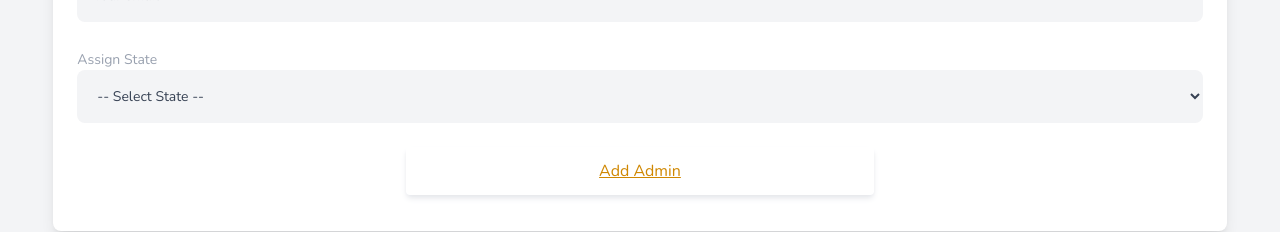
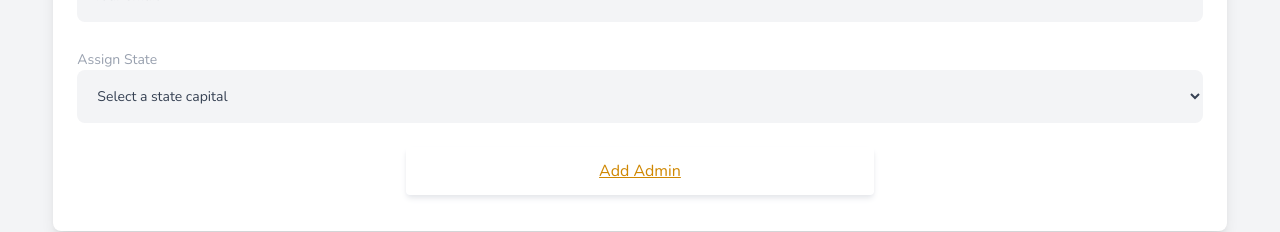
Before and after one commit to JoshTino/troway, a React (Vite) app in the folder frontend/: page /add-new-admin in a window 1280 px wide. Shown: the part 358-590 px from the top of the page. Built offline with nearby package versions, Linux system fonts and the light colour scheme; no server answers; sample sign-in values are in the browser's storage; a web font is replaced by a local one.

Commit message:
feat: replace select options from list of states in Nigeria to list of state capitals

```diff
--- a/frontend/components/AddAdmin.jsx
+++ b/frontend/components/AddAdmin.jsx
@@ -26,44 +26,44 @@ const AddAdmin = () => {
 						<div className="mb-6">
 							<span className="text-gray-400 font-nunito text-sm">Assign State</span>
 							<select className="bg-gray-100 text-gray-700 font-nunito text-sm p-4 w-full outline-green-100 rounded-lg" required placeholder="Your password" type="password" name="password" >
-								  <option value="">-- Select State --</option>
-								  <option value="Abia">Abia</option>
-								  <option value="Adamawa">Adamawa</option>
-								  <option value="Akwa Ibom">Akwa Ibom</option>
-								  <option value="Anambra">Anambra</option>
-								  <option value="Bauchi">Bauchi</option>
-								  <option value="Bayelsa">Bayelsa</option>
-								  <option value="Benue">Benue</option>
-								  <option value="Borno">Borno</option>
-								  <option value="Cross River">Cross River</option>
-								  <option value="Delta">Delta</option>
-								  <option value="Ebonyi">Ebonyi</option>
-								  <option value="Edo">Edo</option>
-								  <option value="Ekiti">Ekiti</option>
-								  <option value="Enugu">Enugu</option>
-								  <option value="FCT">Federal Capital Territory (Abuja)</option>
-								  <option value="Gombe">Gombe</option>
-								  <option value="Imo">Imo</option>
-								  <option value="Jigawa">Jigawa</option>
-								  <option value="Kaduna">Kaduna</option>
-								  <option value="Kano">Kano</option>
-								  <option value="Katsina">Katsina</option>
-								  <option value="Kebbi">Kebbi</option>
-								  <option value="Kogi">Kogi</option>
-								  <option value="Kwara">Kwara</option>
-								  <option value="Lagos">Lagos</option>
-								  <option value="Nasarawa">Nasarawa</option>
-								  <option value="Niger">Niger</option>
-								  <option value="Ogun">Ogun</option>
-								  <option value="Ondo">Ondo</option>
-								  <option value="Osun">Osun</option>
-								  <option value="Oyo">Oyo</option>
-								  <option value="Plateau">Plateau</option>
-								  <option value="Rivers">Rivers</option>
-								  <option value="Sokoto">Sokoto</option>
-								  <option value="Taraba">Taraba</option>
-								  <option value="Yobe">Yobe</option>
-								  <option value="Zamfara">Zamfara</option>
+								    <option value="">Select a state capital</option>
+								    <option value="umuahia">Umuahia</option>
+								    <option value="yola">Yola</option>
+								    <option value="uyo">Uyo</option>
+								    <option value="awka">Awka</option>
+								    <option value="bauchi">Bauchi</option>
+								    <option value="yenagoa">Yenagoa</option>
+								    <option value="makurdi">Makurdi</option>
+								    <option value="maiduguri">Maiduguri</option>
+								    <option value="calabar">Calabar</option>
+								    <option value="asaba">Asaba</option>
+								    <option value="abakaliki">Abakaliki</option>
+								    <option value="benin city">Benin City</option>
+								    <option value="ado-ekiti">Ado-Ekiti</option>
+								    <option value="enugu">Enugu</option>
+								    <option value="gombe">Gombe</option>
+								    <option value="owerri">Owerri</option>
+								    <option value="dutse">Dutse</option>
+								    <option value="kaduna">Kaduna</option>
+								    <option value="kano">Kano</option>
+								    <option value="katsina">Katsina</option>
+								    <option value="birnin kebbi">Birnin Kebbi</option>
+								    <option value="lokoja">Lokoja</option>
+								    <option value="ilorin">Ilorin</option>
+								    <option value="ikeja">Ikeja</option>
+								    <option value="lafia">Lafia</option>
+								    <option value="minna">Minna</option>
+								    <option value="abeokuta">Abeokuta</option>
+								    <option value="akure">Akure</option>
+								    <option value="osogbo">Osogbo</option>
+								    <option value="ibadan">Ibadan</option>
+								    <option value="jos">Jos</option>
+								    <option value="port harcourt">Port Harcourt</option>
+								    <option value="sokoto">Sokoto</option>
+								    <option value="jalingo">Jalingo</option>
+								    <option value="damaturu">Damaturu</option>
+								    <option value="gusau">Gusau</option>
+								    <option value="abuja">Abuja (FCT)</option>
 							</select>
 
 						</div>
```
